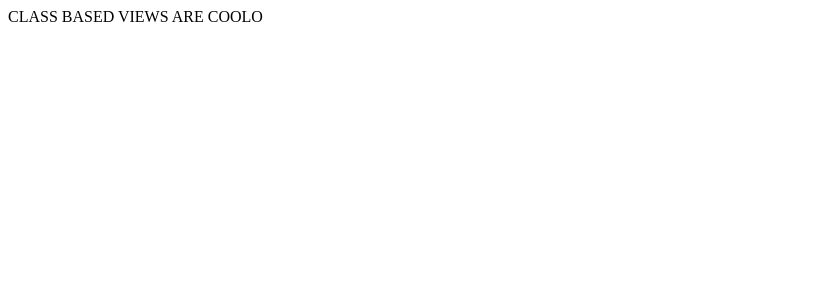
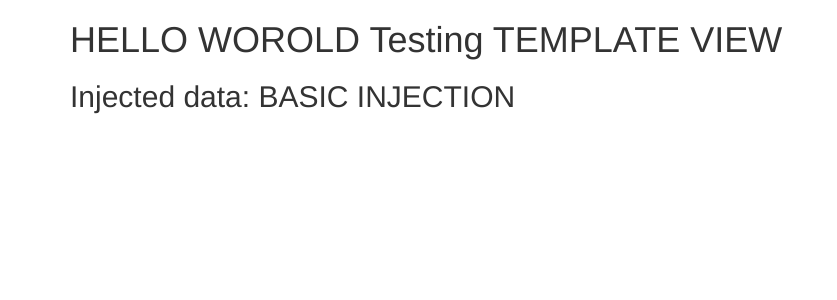
Before and after one commit to JSilva94/django-course, a Django app: page / in a window 1280 px wide. Shown: the top 300 px of the page, without its empty margins (0-837 px from the left). Run offline with Django 3.2, Linux system fonts and the light colour scheme; some libraries are stand-ins or nearby versions.

Commit message:
adding injection in cbvs

```diff
--- a/first_app/admin.py
+++ b/first_app/admin.py
@@ -1,2 +1,7 @@
 from django.contrib import admin
+from first_app.models import School,Student
 # Register your models here.
+
+
+admin.site.register(School)
+admin.site.register(Student)
--- a/first_app/views.py
+++ b/first_app/views.py
@@ -1,7 +1,10 @@
 from django.shortcuts import render
-from django.views.generic import View
-from django.http import HttpResponse
+from django.views.generic import TemplateView
 
-class CBView(View):
-    def get(self, request):
-        return HttpResponse('CLASS BASED VIEWS ARE COOLO')
+class IndexView(TemplateView):
+    template_name = 'index.html'
+
+    def get_context_data(self, **kwargs):
+        context = super().get_context_data(**kwargs)
+        context['inject_me'] = 'BASIC INJECTION'
+        return context
--- a/first_project/urls.py
+++ b/first_project/urls.py
@@ -18,6 +18,6 @@ from django.urls import path, include
 from first_app import views
 
 urlpatterns = [
-    path('', views.CBView.as_view()),
+    path('', views.IndexView.as_view()),
     path('admin/', admin.site.urls),
 ]
--- a/templates/index.html
+++ b/templates/index.html
@@ -1,4 +1,5 @@
 {% extends 'base.html' %}
 {% block body_block %}
-<h1>HELLO WOROLD</h1>
+<h1>HELLO WOROLD Testing TEMPLATE VIEW</h1>
+<h2>Injected data: {{inject_me}}</h2>
 {% endblock %}
```
Also changed, not shown: first_app/models.py (+16 -0 lines), db.sqlite3, first_app/migrations/0002_auto_20190220_0042.py (added), first_app/templates/first_app/first_app_base.html (added), first_app/templates/first_app/school_detail.html (added), first_app/templates/first_app/school_list.html (added).
